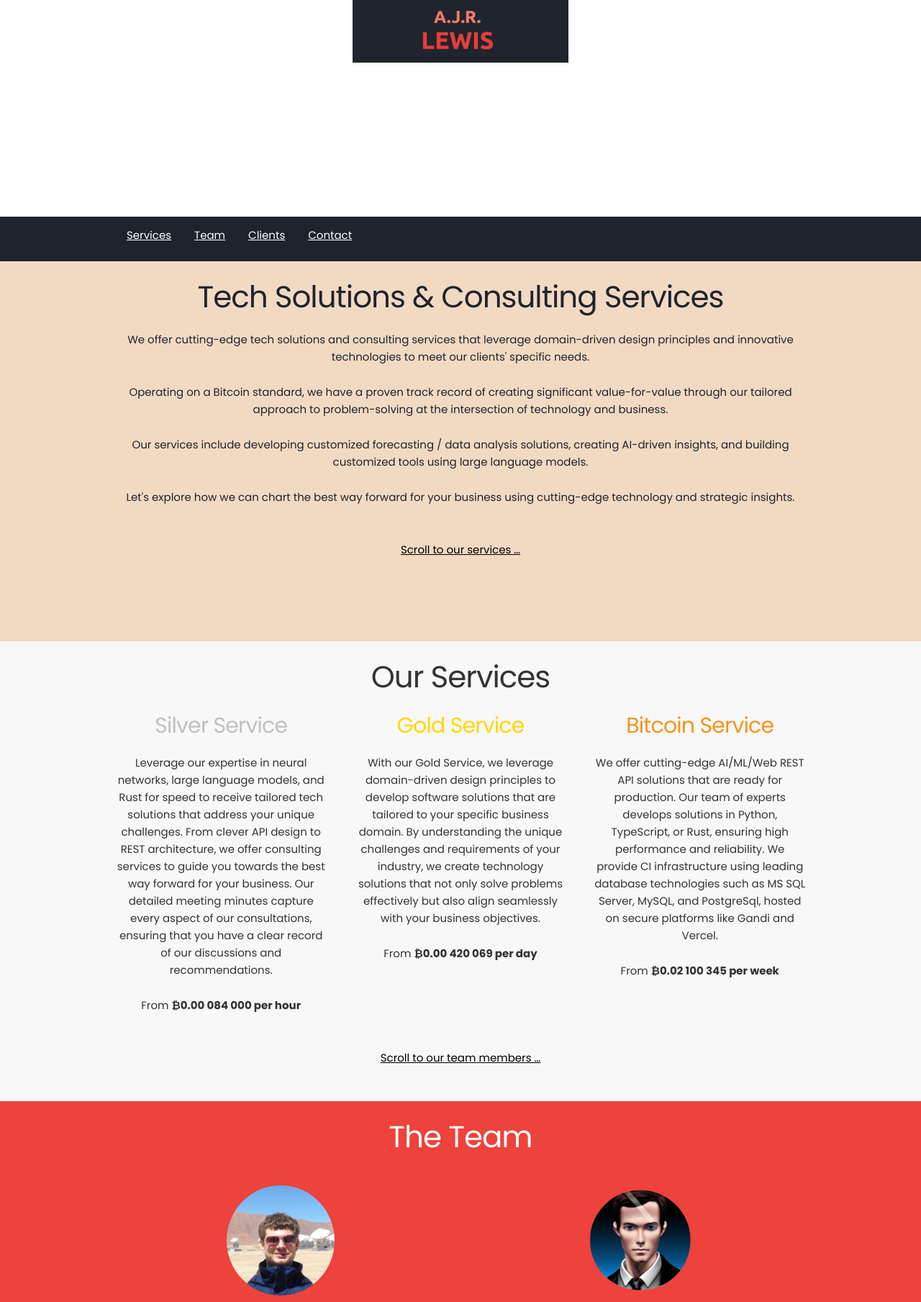
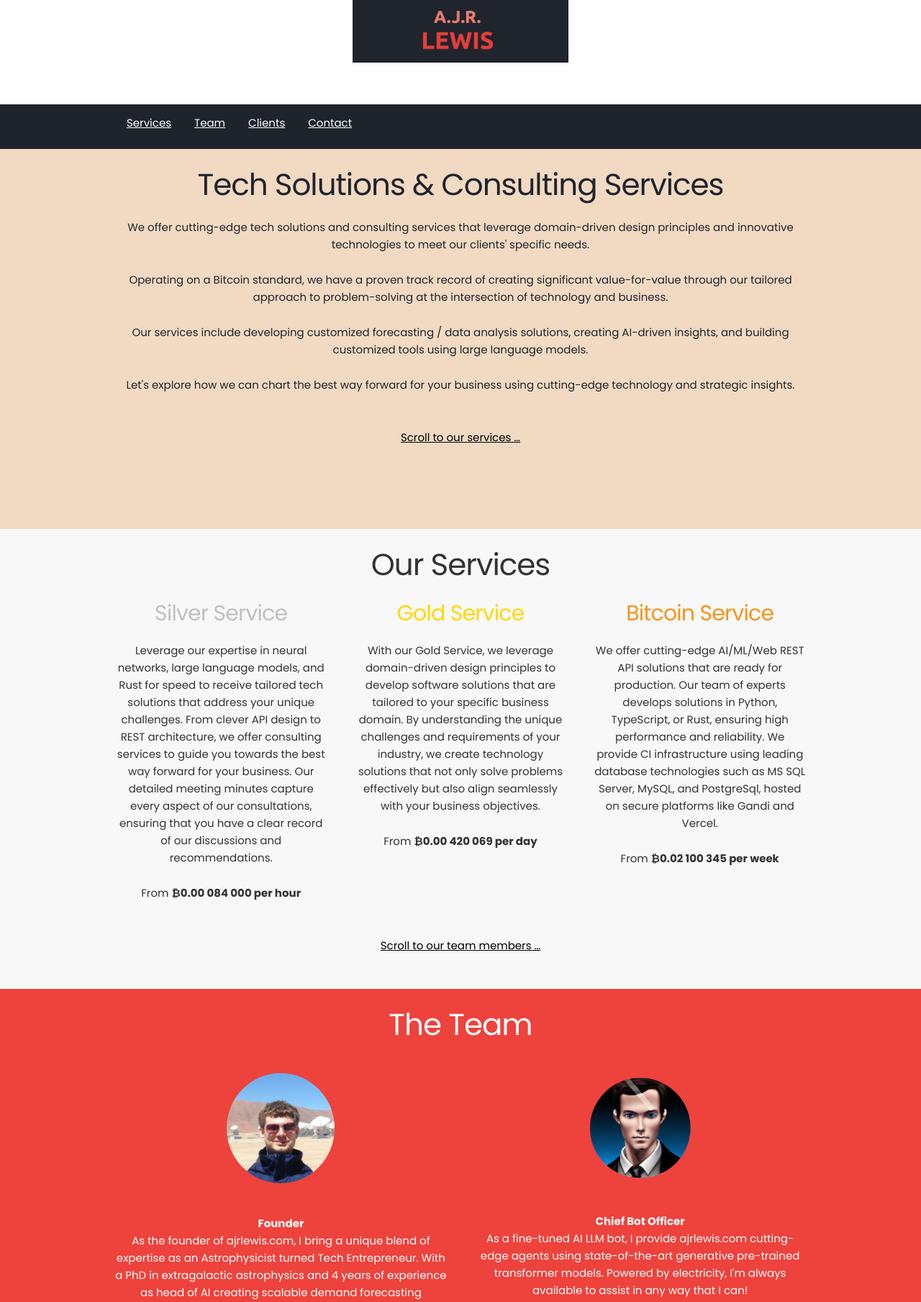
Before and after one commit to ajrlewis/ajrlewis_app, a Flask app: page / in a window 1280 px wide. Shown: the part 247-2056 px from the top of the page at 72% size. Run offline with Flask 3, Linux system fonts and the light colour scheme; parts of the project's set-up code (start-up, migrations or seed data) failed here and were passed over; some libraries are stand-ins or nearby versions.

Commit message:
Removed min-height on header.

```diff
--- a/templates/base.html
+++ b/templates/base.html
@@ -92,7 +92,7 @@
             color: white;
         }
 
-        .dashboard, .overview, .services, .team, .clients, .contact, header, footer {
+        .dashboard, .overview, .services, .team, .clients, .contact, footer {
             min-height: 66vh;
         }
 
```
